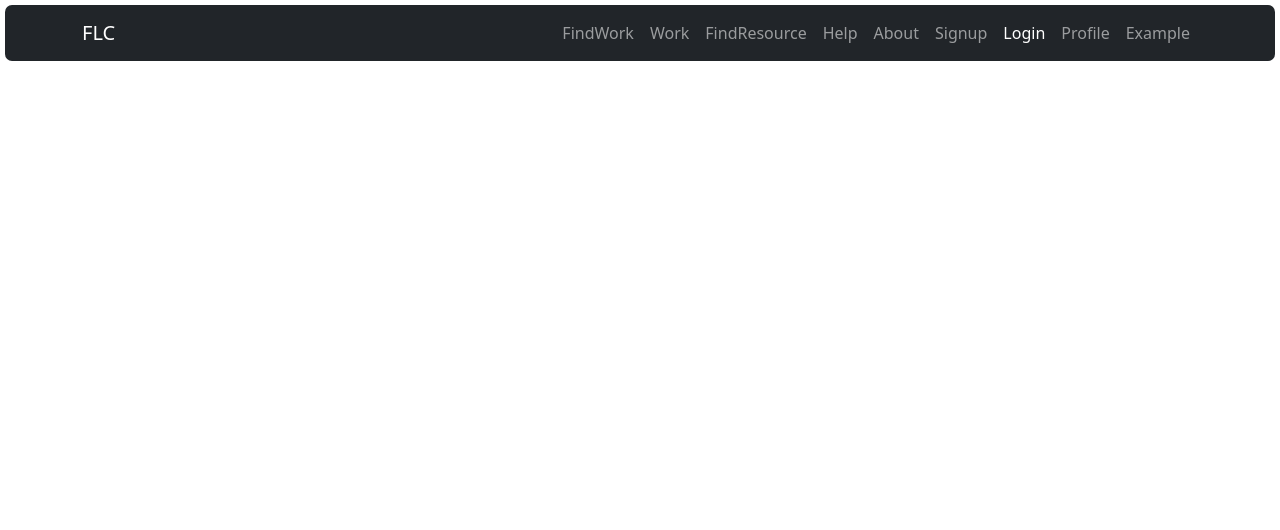
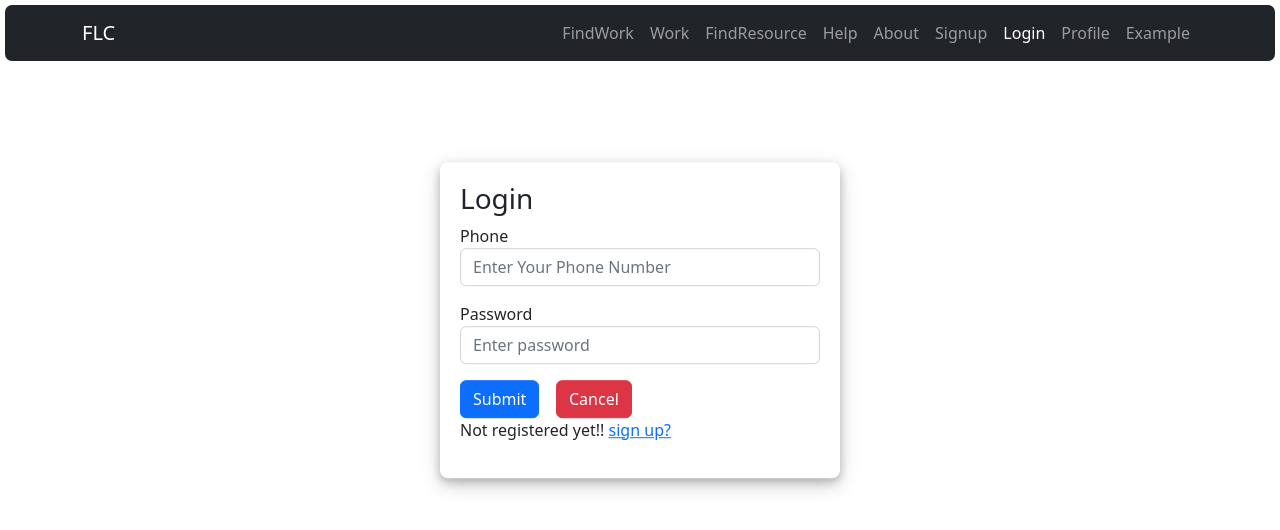
Before and after one commit to maldanna/ReactJS, a React (Create React App) app in the folder farrmer-labour-app/: page /login in a window 1280 px wide. Shown: the top 530 px of the page. Built offline with nearby package versions, Linux system fonts and the light colour scheme.

Commit message:
done profile

```diff
--- a/farrmer-labour-app/package.json
+++ b/farrmer-labour-app/package.json
@@ -7,6 +7,7 @@
     "@testing-library/react": "^13.4.0",
     "@testing-library/user-event": "^13.5.0",
     "bootstrap": "^5.2.3",
+    "js-cookie": "^3.0.1",
     "react": "^18.2.0",
     "react-bootstrap": "^2.7.0",
     "react-dom": "^18.2.0",
--- a/farrmer-labour-app/src/components/Login.js
+++ b/farrmer-labour-app/src/components/Login.js
@@ -1,31 +1,71 @@
-import React, { useState } from "react";
-import { Modal } from "react-bootstrap";
+import React, { useState } from 'react';
+import { SpringBootURLData } from './SpringBootURLData';
+import { useNavigate } from 'react-router-dom';
+import Cookies from 'js-cookie';
+import {setToken,setUserPhone} from "./UserInfo"
+import "./LoginStyle.css";
 
-function Login(props)
-{
-    const [email, setEmail] = useState('');
-    const [pass, setPass] = useState('');
+function Login() {
+    const [loginData,setloginData] =useState({ phone: '',password: ''});
+    const [password, setPassword] = useState('');
+    const [phone, setPhone] = useState('');
 
-    const handleSubmit = (e) => {
-        e.preventDefault();
-        console.log(email);
+    const navigate = useNavigate();
+    const handleChange = (event) => {
+        const { name, value } = event.target;
+        setloginData({ ...loginData, [name]: value });
+      };
+      /* submit form to spring boot application */
+    const loginSubmit = (event) => {
+
+        event.preventDefault();
+        console.log(loginData);
+        var myHeaders = new Headers();
+        myHeaders.append("Content-Type", "application/json");
+        //myHeaders.append("Access-Control-Allow-Origin", "*"); myHeaders.append("Access-Control-Allow-Methods", "GET, POST, OPTIONS, PUT");myHeaders.append("Access-Control-Allow-Headers", "X-Token");
+        var raw = JSON.stringify(loginData);
+        var requestOptions = { method: SpringBootURLData.login.method,headers: myHeaders,body: raw };
+        fetch(SpringBootURLData.login.url, requestOptions)
+        .then(response => response.text())
+        .then(result => {
+                var token=JSON.parse(result).token; // var willl available entire function and where let will availbale in specific block in which it is declared
+                setToken(token);
+                setUserPhone(loginData.phone);
+               // Cookies.set('jwtToken', token);
+               // Cookies.set('userPhone', loginData.phone);
+             }
+            )
+        .catch(error => console.log('error', error));
     }
-    return (
-        <Modal>
-            <div className="auth-form-container">
-                <h2>Login</h2>
-                <form className="login-form" onSubmit={handleSubmit}>
-                    <label htmlFor="email">email</label>
-                    <input value={email} onChange={(e) => setEmail(e.target.value)}type="email" placeholder="youremail@gmail.com" id="email" name="email" />
-                    <label htmlFor="password">password</label>
-                    <input value={pass} onChange={(e) => setPass(e.target.value)} type="password" placeholder="********" id="password" name="password" />
-                    <button type="submit">Log In</button>
-                </form>
-            </div>
-        </Modal>
-    )
+
+    function handleCancel() {
+        navigate('/');
+    }
+
+  return (
+    <div className="login-form">
+    <form onSubmit={loginSubmit}>
+        <h3>Login</h3>
+        <div className="mb-3">
+            <label>Phone</label>
+            <input type="text" className="form-control" name="phone" onChange={handleChange} placeholder="Enter Your Phone Number" maxlength="50"  required/>
+        </div>
+        <div className="mb-3">
+            <label>Password</label>
+            <input type="password" className="form-control" name="password" onChange={handleChange}  placeholder="Enter password" required />
+        </div>
+        <div className="d-grid">
+        <div className="row">
+            <div className="col-3"> <button type="submit" className="btn btn-primary" >Submit</button></div>
+            <div className="col-3"> <button type="button" className="btn btn-danger" onClick={handleCancel} >Cancel</button></div>
+        </div>
+
+        </div>
+        <p className="forgot-password text-right">
+        Not registered yet!! <a href="/signup">sign up?</a>
+        </p>
+    </form>
+</div>
+);
 }
-
 export default Login;
-
-//https://github.com/abhishek305/React-modal/blob/master/src/components/Header.js
--- /dev/null
+++ b/farrmer-labour-app/src/components/LoginStyle.css
@@ -0,0 +1,13 @@
+.login-form{
+    position: absolute;
+    top: 40%;
+    left: 50%;
+    transform: translate(-50%, -50%);
+    width: 400px;
+    height: auto;
+    background-color: white;
+    box-shadow: 0 4px 8px 0 rgba(0, 0, 0, 0.2), 0 6px 20px 0 rgba(0, 0, 0, 0.19);
+    border-radius: 8px;
+    padding: 20px;
+
+}
--- a/farrmer-labour-app/src/components/Profile.js
+++ b/farrmer-labour-app/src/components/Profile.js
@@ -1,10 +1,68 @@
-import {React,memo} from 'react';
+import {React,useState,memo } from 'react';
+
 import SignupModal from './SignupModal';
+import {getToken,getUserPhone} from './UserInfo';
 function Profile(){
+
+    const [profileData,setprofileData] =useState({ phone: '',password: '',photo:'',name:'',email:''});
+
+    var userPhone=getUserPhone();
+    const profileFormSubmit = (event) => {
+        console.log("profile updated successfully !!");
+    }
+    const handleChange = (event) => {
+        const { name, value } = event.target;
+        setprofileData({ ...profileData, [name]: value });
+      };
+
+      const handleCancel = (event) => {
+        alert("habdle cancel");
+      };
+
+
     return(
         <>
-            <div> profile page </div>
-            <SignupModal />
+            <form onSubmit={profileFormSubmit}>
+
+            <h3>Profile</h3>
+
+            <div className="row">
+                <div className="col-6">
+                    <label htmlFor="photo">Photo:</label>
+                    <input type="file" name="photo" accept="image/*" onChange={handleChange} />
+                </div>
+
+            </div>
+
+            <div className="row">
+                <div className="col-3">
+                    <label>Name</label>
+                    <input type="text" className="form-control" name="name" value={profileData.name} onChange={handleChange} placeholder="Enter Your Phone Number" maxlength="50"  required/>
+                </div>
+                <div className="col-3">
+                    <label>Email</label>
+                    <input type="text" className="form-control" name="email" value={profileData.email} onChange={handleChange} placeholder="Enter Your Phone Number" maxlength="50"  required/>
+                </div>
+            </div>
+
+            <div className="row">
+                <div className="col-3">
+                    <label>Phone</label>
+                    <input type="text" className="form-control" name="phone" value={profileData.name} onChange={handleChange} placeholder="Enter Your Phone Number" maxlength="50"  required/>
+                </div>
+                <div className="col-3">
+                    <label>password</label>
+                    <input type="text" className="form-control" name="password" value={profileData.name} onChange={handleChange} placeholder="Enter Your Phone Number" maxlength="50"  required/>
+                </div>
+            </div>
+
+            <div className="d-grid">
+                <div className="row">
+                    <div className="col-3"> <button type="submit" className="btn btn-primary" >Submit</button></div>
+                    <div className="col-3"> <button type="button" className="btn btn-danger" onClick={handleCancel} >Cancel</button></div>
+                </div>
+            </div>
+            </form>
         </>
     );
 }
--- a/farrmer-labour-app/src/components/SpringBootURLData.js
+++ b/farrmer-labour-app/src/components/SpringBootURLData.js
@@ -1,17 +1,19 @@
+let domain="https://8080-maldanna-springangularf-dibqneu78m4.ws-us81.gitpod.io";
+
 export const SpringBootURLData={
 
     register: {
-        url:"https://8080-maldanna-springangularf-dibqneu78m4.ws-us80.gitpod.io/user/register",
+        url:domain+"/user/register",
         method:"POST"
     },
 
     login: {
-        url:"",
+        url:domain+"/user/login",
         method:"POST"
     },
 
     updateUser: {
-        url:"",
+        url:domain+"/user/update",
         method:"POST"
     }
 }
--- /dev/null
+++ b/farrmer-labour-app/src/components/UserInfo.js
@@ -0,0 +1,24 @@
+import Cookies from "js-cookie";
+
+export function setToken(token) {
+    Cookies.set('jwtToken', token);
+}
+
+export function getToken() {
+    // Read the JWT token from the cookie
+    const token = Cookies.get('jwtToken');
+    return token;
+}
+
+export function setUserPhone(phone) {
+    // Read the JWT token from the cookie
+    Cookies.set('userPhone',phone);
+}
+
+export function getUserPhone() {
+    // Read the JWT token from the cookie
+    const phone = Cookies.get('userPhone');
+    return phone;
+}
+
+//export default {setToken,setUserPhone,getToken,getUserPhone};
```
Also changed, not shown: 1 other file (tests, documents, lock files or other folders).
